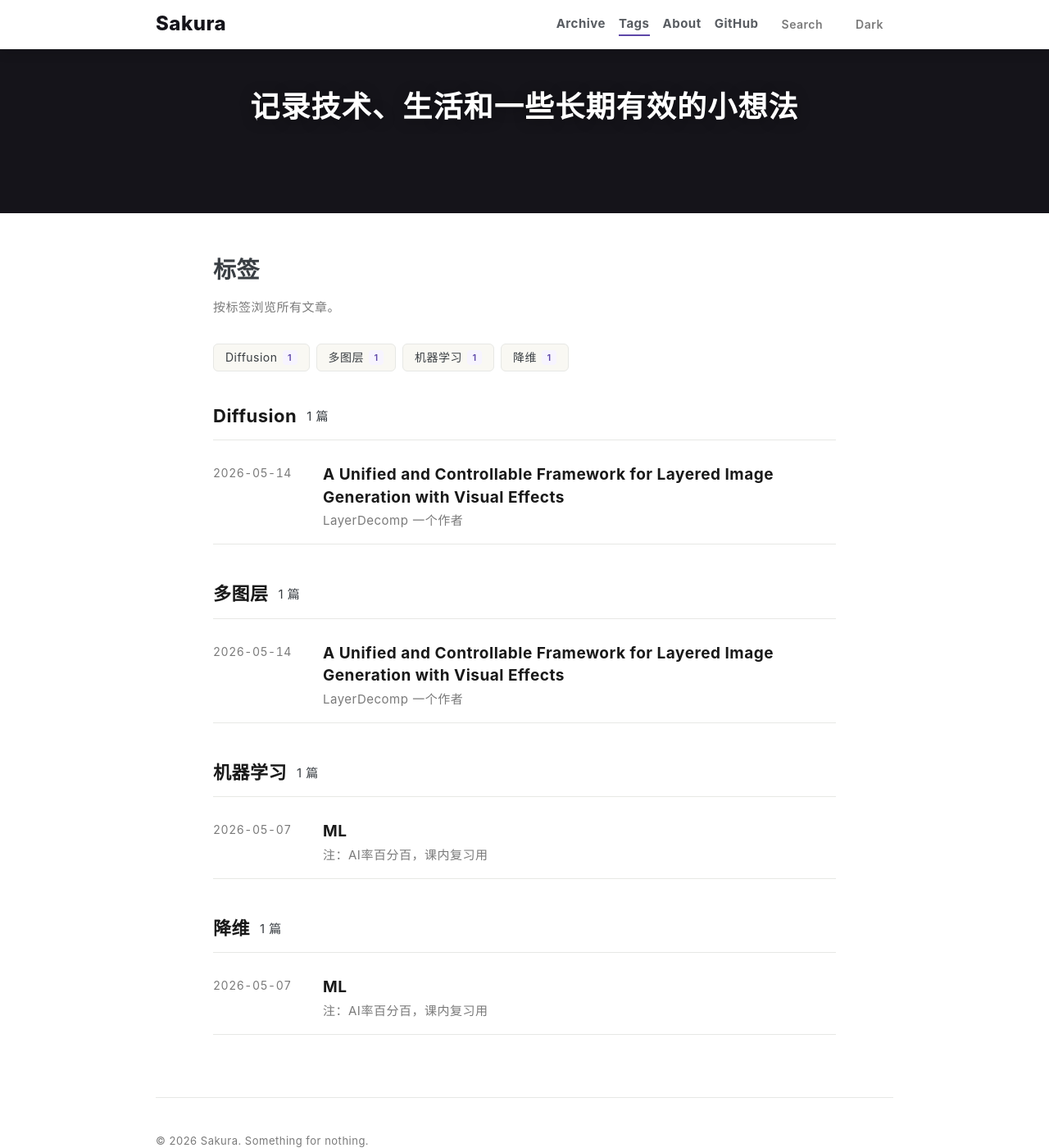
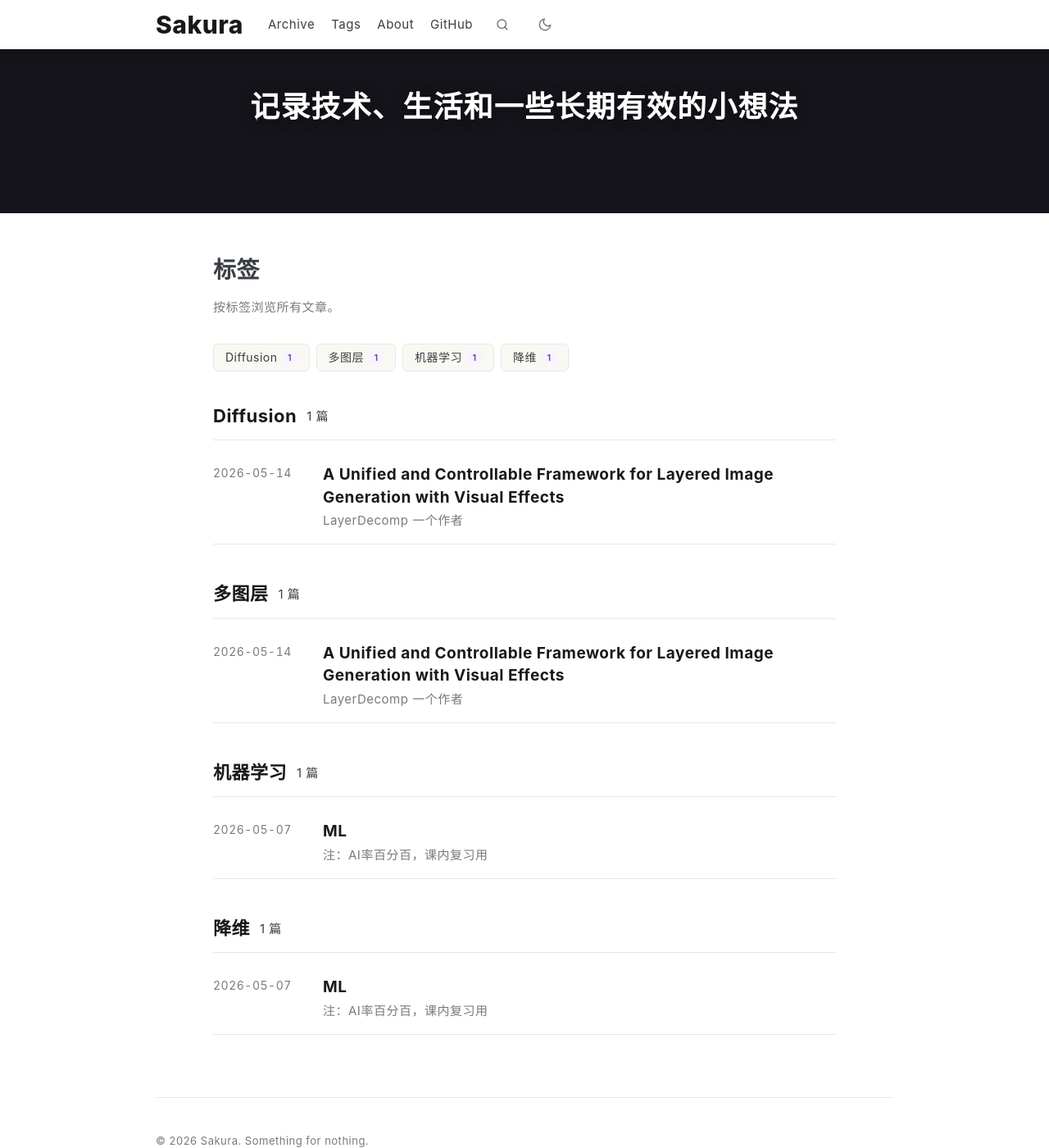
Before and after one commit to sakur7a/Blog, a Jekyll site: the page built from tags.html, in a window 1280 px wide and 1400 px high. Shown: the whole window at 82% size. Built offline with Jekyll 4.4.1, drawn with Linux system fonts in a browser that asks for light colours; some web fonts are replaced.

Commit message:
refactor: rewrite nav bar to match tw93's exact implementation
- ul>li structure with header-item-container / header-item classes
- SVG icons for search and theme toggle (moon/sun switch)
- Fixed nav on desktop with scroll hide/show behavior
- Title: 24px mobile / 30px desktop, weight 800
- First menu item hidden on mobile

Co-Authored-By: Claude Opus 4.7 <noreply@anthropic.com>

```diff
--- a/_includes/header.html
+++ b/_includes/header.html
@@ -1,27 +1,49 @@
-{% assign home_active = 'active' %}
+{% assign homeActive = 'active' %}
 {% if page.hide_home_active %}
-  {% assign home_active = nil %}
+  {% assign homeActive = nil %}
 {% endif %}
 
-<header class="site-header" id="J_header">
-  <nav class="header-menu" aria-label="主导航">
-    <a class="site-title {{ home_active }}" href="{{ '/' | relative_url }}">{{ site.title }}</a>
-    <div class="header-links">
+<div class="header-menu" id="J_header">
+  <ul class="header-item-container">
+    <li class="header-item-title {{ homeActive }}">
+      <a href="{{ '/' | relative_url }}" class="title">{{ site.title }}</a>
+    </li>
+
     {% for item in site.menu %}
       {% assign active_class = nil %}
       {% if page.url contains item.url and item.url != '/' %}
         {% assign active_class = 'active' %}
       {% endif %}
+
       {% if item.url contains 'http://' or item.url contains 'https://' %}
-          <a class="{{ active_class }}" href="{{ item.url }}" target="_blank" rel="noopener noreferrer">{{ item.title }}</a>
+        <li class="header-item-left {{ active_class }}">
+          <a href="{{ item.url }}" target="_blank" rel="noopener noreferrer">{{ item.title }}</a>
+        </li>
       {% else %}
-          <a class="{{ active_class }}" href="{{ item.url | relative_url }}">{{ item.title }}</a>
+        <li class="header-item-left {{ active_class }}">
+          <a href="{{ item.url | relative_url }}">{{ item.title }}</a>
+        </li>
       {% endif %}
     {% endfor %}
-      <button class="search-button" type="button" id="J_search_open" data-search-url="{{ '/search.json' | relative_url }}" aria-label="搜索文章" title="搜索文章">Search</button>
-      <button class="theme-toggle" type="button" id="J_theme_toggle" aria-label="切换深色模式" title="切换深色模式">Dark</button>
+
+    <li class="header-item search-btn-container">
+      <button id="search-btn" class="search-btn" data-search-url="{{ '/search.json' | relative_url }}" aria-label="搜索文章" title="搜索文章 (Press /)">
+        <svg width="18" height="18" viewBox="0 0 24 24" fill="none" xmlns="http://www.w3.org/2000/svg">
+          <circle cx="11" cy="11" r="7" stroke="currentColor" stroke-width="2" />
+          <path d="M20 20L16 16" stroke="currentColor" stroke-width="2" stroke-linecap="round" />
+        </svg>
+      </button>
+    </li>
+
+    <li class="header-item theme-toggle-container">
+      <button id="J_theme_toggle" class="theme-toggle-btn" aria-label="切换深色模式" title="切换深色模式">
+        <svg width="18" height="18" viewBox="0 0 24 24" fill="none" xmlns="http://www.w3.org/2000/svg" id="J_theme_icon">
+          <path d="M21 12.79A9 9 0 1 1 11.21 3 7 7 0 0 0 21 12.79z" stroke="currentColor" stroke-width="2" stroke-linecap="round" stroke-linejoin="round" />
+        </svg>
+      </button>
+    </li>
+  </ul>
 </div>
-  </nav>
 
 {% assign header_text = page.title | default: site.description %}
 {% assign header_image = page.cover | default: page.header_image %}
@@ -34,4 +56,3 @@
   <p class="header-title">{{ header_text }}</p>
   <canvas id="J_firework_canvas" aria-hidden="true"></canvas>
 </div>
-</header>
--- a/assets/css/style.css
+++ b/assets/css/style.css
@@ -91,83 +91,131 @@ a {
   overflow: hidden;
 }
 
+/* ── Navigation (matches tw93) ── */
 .header-menu {
-  width: 100%;
-  height: 60px;
-  margin: 0 auto;
-  padding-left: max(16px, calc((100% - var(--max-width)) / 2));
-  padding-right: max(16px, calc((100% - var(--max-width)) / 2));
-  display: flex;
-  align-items: center;
-  justify-content: space-between;
-  gap: 24px;
-  background: var(--nav-bg);
-  box-shadow: 0 0 0 0, 0 6px 12px var(--nav-shadow);
-  font-size: 16px;
   position: absolute;
   top: 0;
   left: 0;
+  width: 100%;
   z-index: 20;
+  background: var(--nav-bg);
+  height: 60px;
+  box-shadow: 0 0 0 0, 0 6px 12px var(--nav-shadow);
+  padding: 0 15px;
+}
+
+.header-menu ul {
+  margin: 0 auto;
+  list-style: none;
+  height: 100%;
+  padding: 0;
 }
 
 @media (min-width: 768px) {
   .header-menu {
     position: fixed;
+    padding: 0;
     transition: transform 0.3s ease-out;
   }
 }
 
-.site-title {
-  font-weight: 800;
-  font-size: 24px;
-  letter-spacing: 0.5px;
+@media (min-width: 1000px) {
+  .header-menu ul {
+    max-width: 900px;
+    padding: 0;
+  }
 }
 
-.header-links {
+.header-menu-overflow {
+  transform: translateY(-100%);
+}
+
+.header-item-container {
+  height: 100%;
   display: flex;
   align-items: center;
-  gap: 16px;
-  color: var(--nav-text);
-  white-space: nowrap;
-  font-size: 15px;
-  font-weight: 700;
 }
 
-.header-links a,
-.site-title {
-  border-bottom: 2px solid transparent;
-  transition: color 160ms ease, border-color 160ms ease;
+.header-item {
+  height: 100%;
+  display: flex;
+  align-items: center;
+  padding-left: 8px;
+  padding-right: 8px;
 }
 
-.header-links a:hover,
-.header-links a.active {
-  border-color: var(--accent);
+.header-item a {
+  display: block;
+  font-size: 15px;
+  font-weight: bold;
+  color: var(--nav-text);
+  vertical-align: middle;
 }
 
-.site-title:hover,
-.site-title.active {
-  color: var(--hover);
+.header-item.active a,
+.header-item:hover a {
+  color: var(--strong);
 }
 
-.search-button,
-.theme-toggle {
-  display: inline-flex;
+.header-item-title {
+  border-top-width: 0;
+  padding-left: 0;
+  padding-right: 20px;
+}
+
+.header-item-title a.title {
+  font-size: 24px;
+  font-weight: 800;
+  color: var(--strong);
+  display: flex;
+  align-items: center;
+  height: 60px;
+}
+
+@media (min-width: 768px) {
+  .header-item-title a.title {
+    font-size: 30px;
+  }
+  .header-item a {
+    font-size: 16px;
+  }
+}
+
+.header-item-left {
+  display: flex;
+  align-items: center;
+  padding-left: 10px;
+  padding-right: 10px;
+}
+
+.header-item-left:first-of-type {
+  display: none;
+}
+
+@media (min-width: 768px) {
+  .header-item-left:first-of-type {
+    display: flex;
+  }
+}
+
+.search-btn,
+.theme-toggle-btn {
+  display: flex;
   align-items: center;
   justify-content: center;
+  width: 36px;
   height: 36px;
-  padding: 0 12px;
+  padding: 0;
   border: 0;
-  border-radius: 8px;
+  border-radius: 50%;
   background: transparent;
   color: var(--muted);
-  font-size: 14px;
-  font-weight: 600;
   cursor: pointer;
   transition: color 160ms ease, background 160ms ease;
 }
 
-.search-button:hover,
-.theme-toggle:hover {
+.search-btn:hover,
+.theme-toggle-btn:hover {
   color: var(--strong);
   background: var(--chip-bg);
 }
@@ -988,21 +1036,23 @@ body#page #main {
 @media (max-width: 640px) {
   .header-menu {
     position: relative;
+    padding: 0 15px;
     height: auto;
     min-height: 58px;
-    align-items: flex-start;
-    flex-direction: column;
-    justify-content: center;
-    padding-top: 14px;
-    padding-bottom: 14px;
-    gap: 10px;
   }
 
-  .header-links {
-    width: 100%;
-    overflow-x: auto;
-    gap: 14px;
-    padding-bottom: 2px;
+  .header-item-container {
+    flex-wrap: wrap;
+    padding-top: 8px;
+    padding-bottom: 8px;
+  }
+
+  .header-item-title a.title {
+    font-size: 22px;
+  }
+
+  .header-item a {
+    font-size: 15px;
   }
 
   .entry-header {
--- a/assets/js/site.js
+++ b/assets/js/site.js
@@ -5,29 +5,37 @@
   var root = document.documentElement;
   var storageKey = "sakura-theme";
 
+  var moonPath = "M21 12.79A9 9 0 1 1 11.21 3 7 7 0 0 0 21 12.79z";
+  var sunPath = "M12 1v2M12 21v2M4.22 4.22l1.42 1.42M18.36 18.36l1.42 1.42M1 12h2M21 12h2M4.22 19.78l1.42-1.42M18.36 5.64l1.42-1.42";
+
   function storedTheme() {
-    try {
-      return localStorage.getItem(storageKey);
-    } catch (error) {
-      return "";
-    }
+    try { return localStorage.getItem(storageKey); }
+    catch (error) { return ""; }
   }
 
   function saveTheme(theme) {
-    try {
-      localStorage.setItem(storageKey, theme);
-    } catch (error) {}
+    try { localStorage.setItem(storageKey, theme); }
+    catch (error) {}
   }
 
   function currentTheme() {
     return root.getAttribute("data-theme") || storedTheme() || "light";
   }
 
+  function setIcon(theme) {
+    var icon = document.getElementById("J_theme_icon");
+    if (!icon) return;
+    var path = icon.querySelector("path");
+    if (!path) return;
+    var isDark = theme === "dark";
+    path.setAttribute("d", isDark ? sunPath : moonPath);
+    toggle.setAttribute("aria-label", isDark ? "切换浅色模式" : "切换深色模式");
+    toggle.setAttribute("title", isDark ? "切换浅色模式" : "切换深色模式");
+  }
+
   function applyTheme(theme) {
     root.setAttribute("data-theme", theme);
-    toggle.textContent = theme === "dark" ? "Light" : "Dark";
-    toggle.setAttribute("aria-label", theme === "dark" ? "切换浅色模式" : "切换深色模式");
-    toggle.setAttribute("title", theme === "dark" ? "切换浅色模式" : "切换深色模式");
+    setIcon(theme);
   }
 
   applyTheme(currentTheme());
@@ -96,8 +104,29 @@
   window.requestAnimationFrame(tick);
 })();
 
+/* Header scroll hide (matches tw93) */
 (function () {
-  var open = document.getElementById("J_search_open");
+  var header = document.getElementById("J_header");
+  if (!header) return;
+
+  var isMobile = /Android|iPhone|Windows Phone|iPad|iPod/.test(navigator.userAgent);
+  if (isMobile) return;
+
+  var before = document.documentElement.scrollTop;
+  window.addEventListener("scroll", function () {
+    var after = document.documentElement.scrollTop;
+    var delta = after - before;
+    if (delta > 0 && after > 0) {
+      header.classList.add("header-menu-overflow");
+    } else {
+      header.classList.remove("header-menu-overflow");
+    }
+    before = after;
+  }, { passive: true });
+})();
+
+(function () {
+  var open = document.getElementById("search-btn");
   var close = document.getElementById("J_search_close");
   var panel = document.getElementById("J_search_panel");
   var input = document.getElementById("J_search_input");
```
Lines whose indentation alone changed are shown as unchanged.
